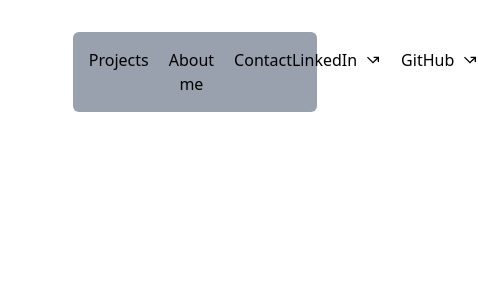
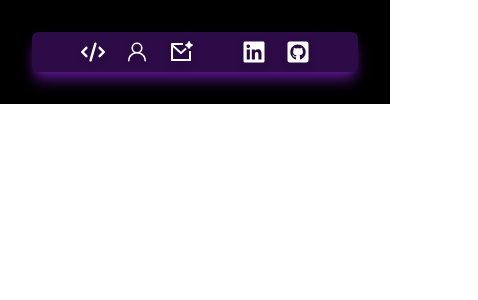
Before and after one commit to jose-advh/mi-portfolio, a React (Vite) app: page / in a window 390 px wide. Shown: the top 300 px of the page, 478 px wide, since content can reach past the window. Built offline with nearby package versions, Linux system fonts and the light colour scheme.

Commit message:
Update header: header responsive

```diff
--- a/index.html
+++ b/index.html
@@ -1,14 +1,14 @@
-<!doctype html>
+<!DOCTYPE html>
 <html lang="en">
   <head>
     <meta charset="UTF-8" />
     <link rel="icon" type="image/svg+xml" href="/vite.svg" />
     <meta name="viewport" content="width=device-width, initial-scale=1.0" />
     <title>Soy José</title>
-    <link rel="stylesheet" href="./src/index.css">
+    <link rel="stylesheet" href="./src/index.css" />
   </head>
   <body>
-    <div id="root"></div>
+    <div id="root" class="bg-black w-full"></div>
     <script type="module" src="/src/main.jsx"></script>
   </body>
 </html>
--- a/package.json
+++ b/package.json
@@ -13,19 +13,21 @@
     "@tailwindcss/vite": "^4.0.0",
     "react": "^18.3.1",
     "react-dom": "^18.3.1",
-    "react-icons": "^5.4.0",
-    "tailwindcss": "^4.0.0"
+    "react-icons": "^5.4.0"
   },
   "devDependencies": {
     "@eslint/js": "^9.17.0",
     "@types/react": "^18.3.18",
     "@types/react-dom": "^18.3.5",
     "@vitejs/plugin-react": "^4.3.4",
+    "autoprefixer": "^10.4.20",
     "eslint": "^9.17.0",
     "eslint-plugin-react": "^7.37.2",
     "eslint-plugin-react-hooks": "^5.0.0",
     "eslint-plugin-react-refresh": "^0.4.16",
     "globals": "^15.14.0",
+    "postcss": "^8.5.1",
+    "tailwindcss": "^4.0.0",
     "vite": "^6.0.5"
   }
 }
--- a/src/App.jsx
+++ b/src/App.jsx
@@ -4,7 +4,9 @@ import Header from './components/header'
 function App() {
 
   return (
-    <Header />
+    <>
+      <Header />
+    </>
   )
 }
 
--- a/src/components/header/index.jsx
+++ b/src/components/header/index.jsx
@@ -1,47 +1,54 @@
 import { MdCallMissedOutgoing } from "react-icons/md";
+import { FiAlignCenter } from "react-icons/fi";
+import { GoPerson } from "react-icons/go";
+import { FaCode } from "react-icons/fa6";
+import { RiMailAiLine } from "react-icons/ri";
+import { FaLinkedin, FaGithubSquare } from "react-icons/fa";
 
 const pagesItems = [
   {
-        title: 'Projects',
-        url: '/',
-        arial: 'projects'
+    title: "Projects",
+    url: "/",
+    icon: FaCode,
+    arial: "projects",
   },
   {
-        title: 'About me',
-        url: '/',
-        arial: 'aboutme'
+    title: "About me",
+    url: "/",
+    icon: GoPerson,
+    arial: "aboutme",
   },
   {
-        title: 'Contact',
-        url: '/',
-        arial: 'contact'
-    }
-]
+    title: "Contact",
+    url: "/",
+    icon: RiMailAiLine,
+    arial: "contact",
+  },
+];
 
 const mediaLinks = [
   {
-        title: 'LinkedIn',
-        url: 'https://www.linkedin.com/in/jos%C3%A9-d%C3%ADaz-3074b9316/'
+    title: "LinkedIn",
+    url: "https://www.linkedin.com/in/jos%C3%A9-d%C3%ADaz-3074b9316/",
+    icon: FaLinkedin,
   },
   {
-        title: 'GitHub',
-        url: 'https://github.com/jose-advh'
-    }
-]
+    title: "GitHub",
+    url: "https://github.com/jose-advh",
+    icon: FaGithubSquare,
+  },
+];
 
 const Header = () => {
-
   return (
-        <header className="w-3/4 m-auto bg-gray-400 rounded-md">
-            <nav className="flex justify-around p-4">
-                <ul className="flex gap-5">
+    <header className="w-full lg:w-2/4 m-auto bg-purple-900/50 rounded-md shadow-lg shadow-purple-900">
+      <nav className="flex justify-around py-2 px-6">
+        <ul className="flex gap-5 items-center">
           {pagesItems.map((link) => (
             <li key={link.arial}>
-                            <a
-                                className="hover:text-purple-900"
-                                href={link.url}
-                            >
-                                {link.title}
+              <a className="hover:text-purple-900" href={link.url}>
+                <span className="hidden lg:block text-white">{link.title}</span>
+                <link.icon className="lg:hidden filter drop-shadow-lg text-[24px] text-white" />
               </a>
             </li>
           ))}
@@ -52,16 +59,17 @@ const Header = () => {
               <a
                 className="flex items-center gap-2 hover:text-purple-900"
                 href={link.url}
-                                target="_blank"
               >
-                                {link.title} <MdCallMissedOutgoing />
+                <span className="hidden lg:block text-white">{link.title}</span>
+                <link.icon className="lg:hidden filter drop-shadow-lg text-[24px] text-white" />
+                <MdCallMissedOutgoing className="hidden lg:block text-white" />
               </a>
             </li>
           ))}
         </ul>
       </nav>
     </header>
-    )
-}
+  );
+};
 
-export default Header
+export default Header;
```
Also changed, not shown: 1 other file (tests, documents, lock files or other folders). Lines whose indentation alone changed are shown as unchanged.
